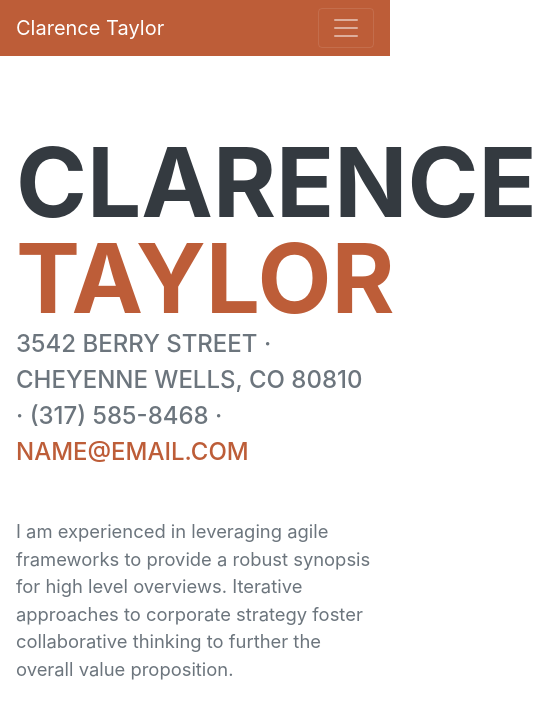
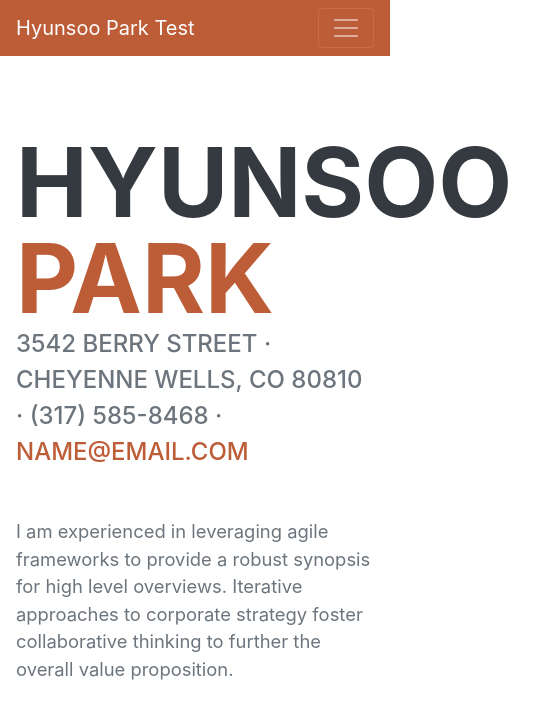
Before and after one commit to park-hyunsoo/park-hyunsoo.github.io, a plain HTML site: page index.html in a window 390 px wide. Shown: the top 726 px of the page, 537 px wide, since content can reach past the window. Drawn offline with nearby package versions, Linux system fonts and the light colour scheme; a web font is replaced by a local one.

Commit message:
update index.html

```diff
--- a/index.html
+++ b/index.html
@@ -19,7 +19,7 @@
         <!-- Navigation-->
         <nav class="navbar navbar-expand-lg navbar-dark bg-primary fixed-top" id="sideNav">
             <a class="navbar-brand js-scroll-trigger" href="#page-top">
-                <span class="d-block d-lg-none">Clarence Taylor</span>
+                <span class="d-block d-lg-none">Hyunsoo Park Test</span>
                 <span class="d-none d-lg-block"><img class="img-fluid img-profile rounded-circle mx-auto mb-2" src="assets/img/profile.jpg" alt="" /></span>
             </a>
             <button class="navbar-toggler" type="button" data-toggle="collapse" data-target="#navbarSupportedContent" aria-controls="navbarSupportedContent" aria-expanded="false" aria-label="Toggle navigation"><span class="navbar-toggler-icon"></span></button>
@@ -40,8 +40,8 @@
             <section class="resume-section" id="about">
                 <div class="resume-section-content">
                     <h1 class="mb-0">
-                        Clarence
-                        <span class="text-primary">Taylor</span>
+                        Hyunsoo
+                        <span class="text-primary">Park</span>
                     </h1>
                     <div class="subheading mb-5">
                         3542 Berry Street · Cheyenne Wells, CO 80810 · (317) 585-8468 ·
```
